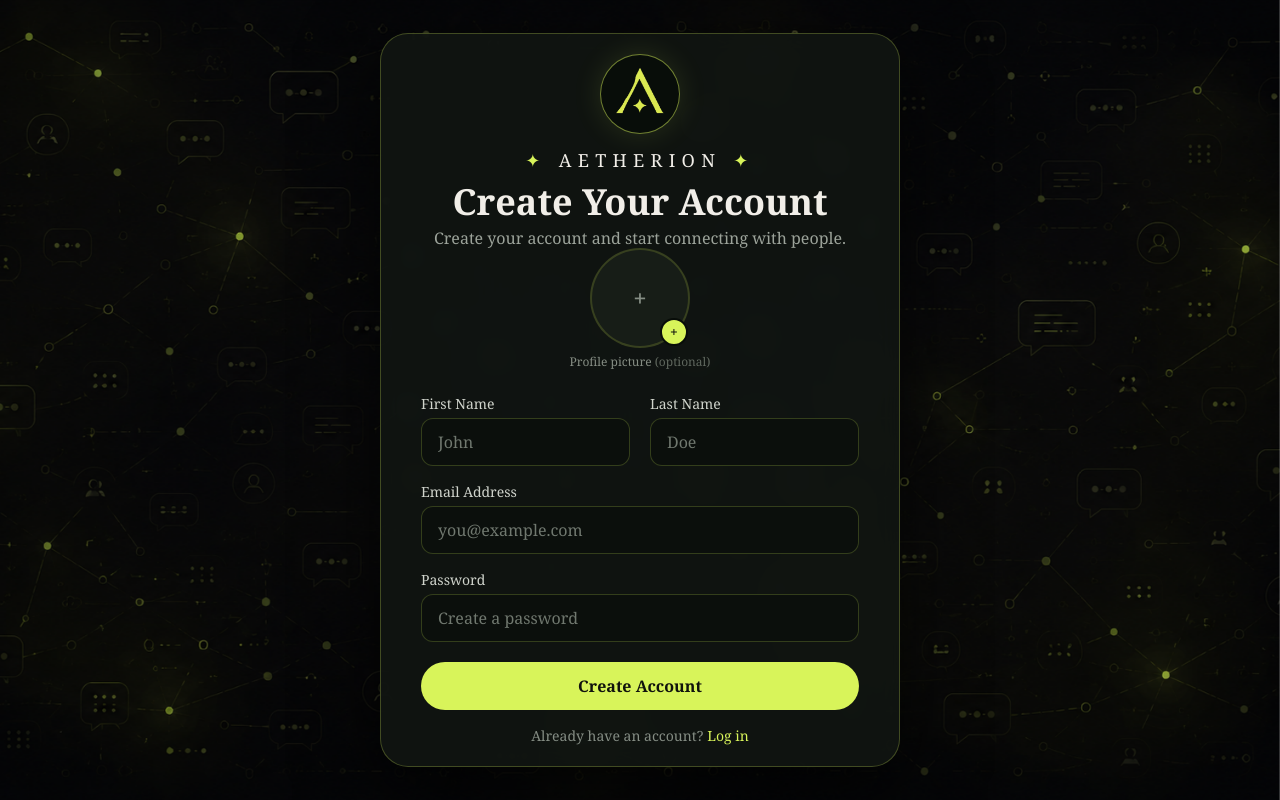
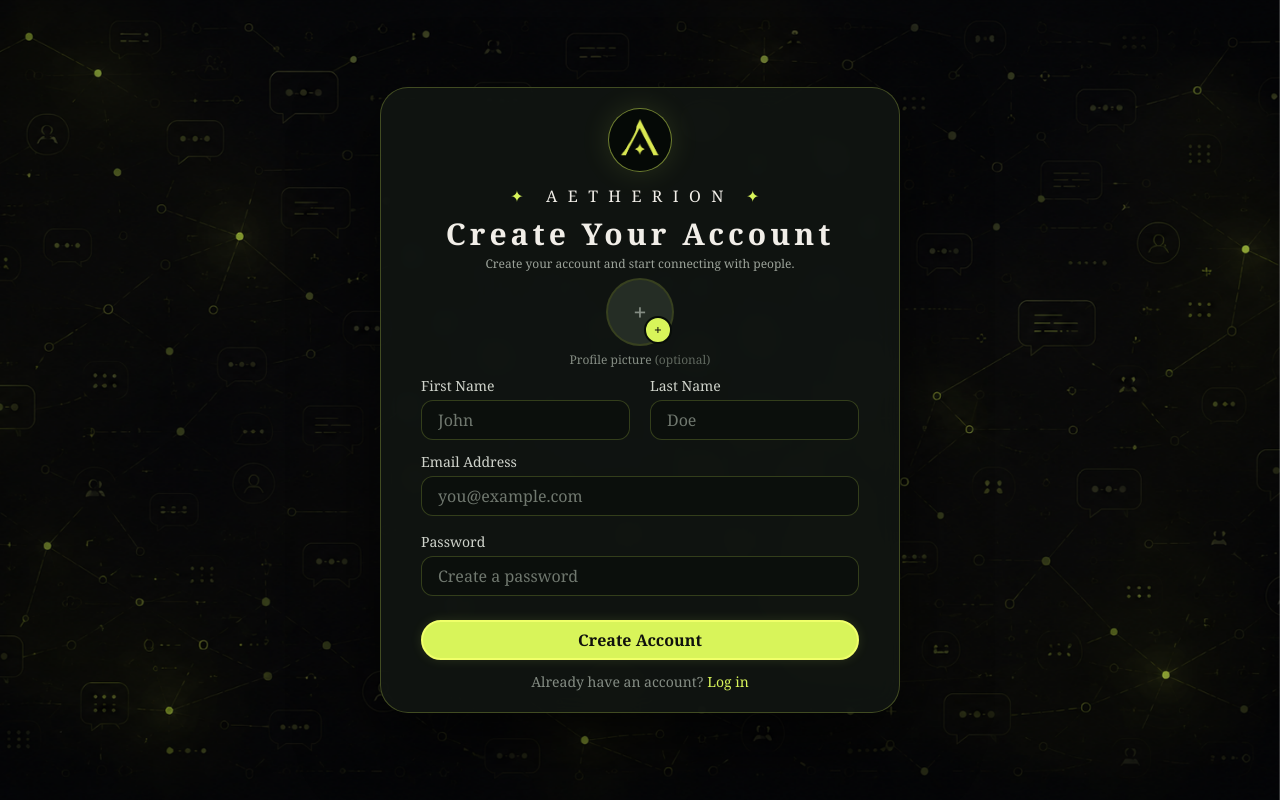
Before and after one commit to PrithwishDas101/Aetherion, a React (Vite) app in the folder client/: page /signup in a window 1280 px wide. Built offline with nearby package versions, Linux system fonts and the light colour scheme; no server answers.

Commit message:
remade: made anew the login and signup

```diff
--- a/client/src/main.jsx
+++ b/client/src/main.jsx
@@ -1,4 +1,3 @@
-import React from "react";
 import ReactDOM from "react-dom/client";
 import { Toaster } from "react-hot-toast";
 import { Provider } from "react-redux";
--- a/client/src/pages/Login.jsx
+++ b/client/src/pages/Login.jsx
@@ -28,7 +28,7 @@ function Login() {
       if (response.success) {
         localStorage.setItem("token", response.token);
 
-        toast("Welcome back to Aetherion", {
+        toast("Welcome to Aetherion", {
           icon: null,
         });
 
@@ -56,11 +56,11 @@ function Login() {
       {/* Page layout */}
       <div className="relative z-10 flex min-h-screen w-full items-center justify-center px-4 py-4">
         {/* Card */}
-        <div className="w-full max-w-[520px] rounded-[28px] border border-[#d8f45a]/25 bg-[#111612]/90 shadow-[0_25px_80px_rgba(0,0,0,0.65)] backdrop-blur-md">
+        <div className="h-[540px] w-full max-w-[450px] rounded-[28px] border border-[#d8f45a]/25 bg-[#111612]/90 shadow-[0_25px_80px_rgba(0,0,0,0.65)] backdrop-blur-md">
           {/* Card content */}
           <div className="px-5 pb-6 pt-6 sm:px-10">
             {/* Logo */}
-            <div className="mx-auto flex h-20 w-20 items-center justify-center rounded-full border border-[#d8f45a]/50 bg-[#080d09] shadow-[0_0_30px_rgba(216,244,90,0.12)]">
+            <div className="mx-auto flex h-16 w-16 items-center justify-center rounded-full border border-[#d8f45a]/50 bg-[#080d09] shadow-[0_0_30px_rgba(216,244,90,0.12)]">
               <img
                 src="/images/logo.png"
                 alt="Aetherion logo"
@@ -69,15 +69,15 @@ function Login() {
             </div>
 
             {/* Aetherion */}
-            <div className="mt-3 text-center text-lg tracking-[0.35em] text-[#f1eee8]">
+            <div className="mt-3 text-center text-lg tracking-[0.65em] text-[#f1eee8]">
               <span className="mr-3 text-[#d8f45a]">✦</span>
               AETHERION
               <span className="ml-3 text-[#d8f45a]">✦</span>
             </div>
 
             {/* Heading */}
-            <div className="mt-4 text-center">
-              <h1 className="text-3xl font-semibold text-[#f1eee8] sm:text-4xl">
+            <div className="mt-6 text-center">
+              <h1 className="text-3xl font-semibold text-[#f1eee8] sm:text-3xl tracking-[0.25rem]">
                 Welcome Back
               </h1>
 
@@ -95,7 +95,7 @@ function Login() {
               <div>
                 <label
                   htmlFor="email"
-                  className="mb-1 block text-sm text-[#d0d4cc]"
+                  className="mb-3 block text-sm text-[#d0d4cc]"
                 >
                   Email Address
                 </label>
@@ -111,7 +111,7 @@ function Login() {
                       email: e.target.value,
                     })
                   }
-                  className="h-12 w-full rounded-xl border border-[#d8f45a]/20 bg-[#0b100c]/80 px-4 text-[#f1eee8] outline-none placeholder:text-[#70786f] focus:border-[#d8f45a]/60"
+                  className="h-10 w-full py-2 rounded-xl border border-[#d8f45a]/20 bg-[#0b100c]/80 px-4 text-[#f1eee8] outline-none placeholder:text-[#70786f] focus:border-[#d8f45a]/60"
                 />
               </div>
 
@@ -135,14 +135,14 @@ function Login() {
                       password: e.target.value,
                     })
                   }
-                  className="h-12 w-full rounded-xl border border-[#d8f45a]/20 bg-[#0b100c]/80 px-4 text-[#f1eee8] outline-none placeholder:text-[#70786f] focus:border-[#d8f45a]/60"
+                  className="h-10 w-full py-2 rounded-xl border border-[#d8f45a]/20 bg-[#0b100c]/80 px-4 text-[#f1eee8] outline-none placeholder:text-[#70786f] focus:border-[#d8f45a]/60"
                 />
               </div>
 
               {/* Button */}
               <button
                 type="submit"
-                className="mt-6 h-12 w-full rounded-full bg-[#d8f45a] text-base font-semibold text-[#10120d] transition hover:bg-[#e4ff6c] hover:shadow-[0_0_30px_rgba(216,244,90,0.25)]"
+                className="mt-6 h-10 w-full rounded-full border border-[#d8f45a]/70 bg-[#d8f45a] text-base font-semibold text-[#10120d] shadow-[0_0_0_1px_rgba(216,244,90,0.15),0_0_18px_rgba(216,244,90,0.08)] transition-all hover:border-[#f0ff9a] hover:bg-[#e4ff6c] hover:shadow-[0_0_0_2px_rgba(216,244,90,0.12),0_0_30px_rgba(216,244,90,0.25)]"
               >
                 Log In
               </button>
--- a/client/src/pages/Signup.jsx
+++ b/client/src/pages/Signup.jsx
@@ -45,9 +45,11 @@ function Signup() {
       const response = await signupUser(formData);
 
       if (response.success) {
+        localStorage.setItem("token", response.token);
+
         toast.success(response.message);
 
-        navigate("/login", { replace: true });
+        navigate("/", { replace: true });
       } else {
         toast.error(response.message);
       }
@@ -114,7 +116,7 @@ function Signup() {
           {/* Card content */}
           <div className="px-5 pb-5 pt-5 sm:px-10">
             {/* Logo */}
-            <div className="mx-auto flex h-20 w-20 items-center justify-center rounded-full border border-[#d8f45a]/50 bg-[#080d09] text-4xl text-[#d8f45a] shadow-[0_0_30px_rgba(216,244,90,0.12)]">
+            <div className="mx-auto flex h-16 w-16 items-center justify-center rounded-full border border-[#d8f45a]/50 bg-[#050906] text-2xl text-[#d8f45a] shadow-[0_0_30px_rgba(216,244,90,0.12)]">
               <img
                 src="/images/logo.png"
                 alt="Aetherion logo"
@@ -123,7 +125,7 @@ function Signup() {
             </div>
 
             {/* Aetherion */}
-            <div className="mt-3 text-center text-lg tracking-[0.35em] text-[#f1eee8]">
+            <div className="mt-3 text-center text-base tracking-[0.65em] text-[#f1eee8]">
               <span className="mr-3 text-[#d8f45a]">✦</span>
               AETHERION
               <span className="ml-3 text-[#d8f45a]">✦</span>
@@ -131,18 +133,18 @@ function Signup() {
 
             {/* Heading */}
             <div className="mt-2 text-center">
-              <h1 className="text-3xl font-semibold text-[#f1eee8] sm:text-4xl">
+              <h1 className="text-2xl font-semibold text-[#f1eee8] sm:text-3xl tracking-[0.25rem]">
                 Create Your Account
               </h1>
 
-              <p className="mt-1 text-sm text-[#9ca39a] sm:text-base">
+              <p className="mt-1 text-xs text-[#9ca39a] xs:text-base">
                 Create your account and start connecting with people.
               </p>
             </div>
 
-            <div className="flex flex-col items-center">
+            <div className="flex flex-col items-center py-2">
               <div className="relative">
-                <div className="flex h-20 w-20 items-center justify-center overflow-hidden rounded-full bg-[#171d17] text-2xl font-bold text-[#d8f45a] ring-2 ring-[#d8f45a]/20 sm:h-24 sm:w-24">
+                <div className="flex h-20 w-20 items-center justify-center overflow-hidden rounded-full bg-[#252d25] text-2xl font-bold text-[#d8f45a] ring-2 ring-[#d8f45a]/20 sm:h-16 sm:w-16">
                   {profilePreview ? (
                     <img
                       src={profilePreview}
@@ -157,7 +159,7 @@ function Signup() {
                 <button
                   type="button"
                   onClick={() => fileInputRef.current?.click()}
-                  className="absolute bottom-0 right-0 flex h-6 w-6 items-center justify-center rounded-full border-2 border-[#080d09] bg-[#d8f45a] text-xs font-bold text-[#10120d] transition hover:bg-[#e4ff6f] active:scale-95 sm:h-7 sm:w-7 sm:text-sm"
+                  className="absolute bottom-0 right-0 flex h-5 w-5 items-center justify-center rounded-full border-2 border-[#080d09] bg-[#d8f45a] text-xs font-bold text-[#10120d] transition hover:bg-[#e4ff6f] active:scale-95 sm:h-7 sm:w-7 sm:text-sm"
                   aria-label="Add profile picture"
                 >
                   +
@@ -188,10 +190,7 @@ function Signup() {
             </div>
 
             {/* Form */}
-            <form
-              onSubmit={onFormSubmit}
-              className="mx-auto mt-6 max-w-[560px]"
-            >
+            <form onSubmit={onFormSubmit} className="mx-auto max-w-[560px]">
               {/* First + Last Name */}
               <div className="grid grid-cols-1 gap-4 sm:grid-cols-2 sm:gap-5">
                 {/* First Name */}
@@ -215,7 +214,7 @@ function Signup() {
                         firstName: e.target.value,
                       })
                     }
-                    className="h-12 w-full rounded-xl border border-[#d8f45a]/20 bg-[#0b100c]/80 px-4 text-[#f1eee8] outline-none placeholder:text-[#70786f] focus:border-[#d8f45a]/60"
+                    className="h-10 w-full rounded-xl border border-[#d8f45a]/20 bg-[#0b100c]/80 px-4 text-[#f1eee8] outline-none placeholder:text-[#70786f] focus:border-[#d8f45a]/60"
                   />
                 </div>
 
@@ -240,13 +239,13 @@ function Signup() {
                         lastName: e.target.value,
                       })
                     }
-                    className="h-12 w-full rounded-xl border border-[#d8f45a]/20 bg-[#0b100c]/80 px-4 text-[#f1eee8] outline-none placeholder:text-[#70786f] focus:border-[#d8f45a]/60"
+                    className="h-10 w-full rounded-xl border border-[#d8f45a]/20 bg-[#0b100c]/80 px-4 text-[#f1eee8] outline-none placeholder:text-[#70786f] focus:border-[#d8f45a]/60"
                   />
                 </div>
               </div>
 
               {/* Email */}
-              <div className="mt-4">
+              <div className="mt-3">
                 <label
                   htmlFor="email"
                   className="mb-1 block text-sm text-[#d0d4cc]"
@@ -266,7 +265,7 @@ function Signup() {
                       email: e.target.value,
                     })
                   }
-                  className="h-12 w-full rounded-xl border border-[#d8f45a]/20 bg-[#0b100c]/80 px-4 text-[#f1eee8] outline-none placeholder:text-[#70786f] focus:border-[#d8f45a]/60"
+                  className="h-10 w-full rounded-xl border border-[#d8f45a]/20 bg-[#0b100c]/80 px-4 text-[#f1eee8] outline-none placeholder:text-[#70786f] focus:border-[#d8f45a]/60"
                 />
               </div>
 
@@ -291,21 +290,21 @@ function Signup() {
                       password: e.target.value,
                     })
                   }
-                  className="h-12 w-full rounded-xl border border-[#d8f45a]/20 bg-[#0b100c]/80 px-4 text-[#f1eee8] outline-none placeholder:text-[#70786f] focus:border-[#d8f45a]/60"
+                  className="h-10 w-full rounded-xl border border-[#d8f45a]/20 bg-[#0b100c]/80 px-4 text-[#f1eee8] outline-none placeholder:text-[#70786f] focus:border-[#d8f45a]/60"
                 />
               </div>
 
               {/* Button */}
               <button
                 type="submit"
-                className="mt-5 h-12 w-full rounded-full bg-[#d8f45a] text-base font-semibold text-[#10120d] transition hover:bg-[#e4ff6c] hover:shadow-[0_0_30px_rgba(216,244,90,0.25)]"
+                className="mt-6 h-10 w-full rounded-full border-2 border-[#f0ff6a] bg-[#d8f45a] text-base font-semibold text-[#10120d] shadow-[0_0_12px_rgba(216,244,90,0.12)] transition-all hover:bg-[#e4ff6c] hover:border-[#f7ffb0] hover:shadow-[0_0_30px_rgba(216,244,90,0.28)]"
               >
                 Create Account
               </button>
             </form>
 
             {/* Login */}
-            <div className="mt-4 text-center text-sm text-[#858d84]">
+            <div className="mt-3 text-center text-sm text-[#858d84]">
               Already have an account?
               <Link
                 to="/login"
```
Also changed, not shown: 1 other file (tests, documents, lock files or other folders).
